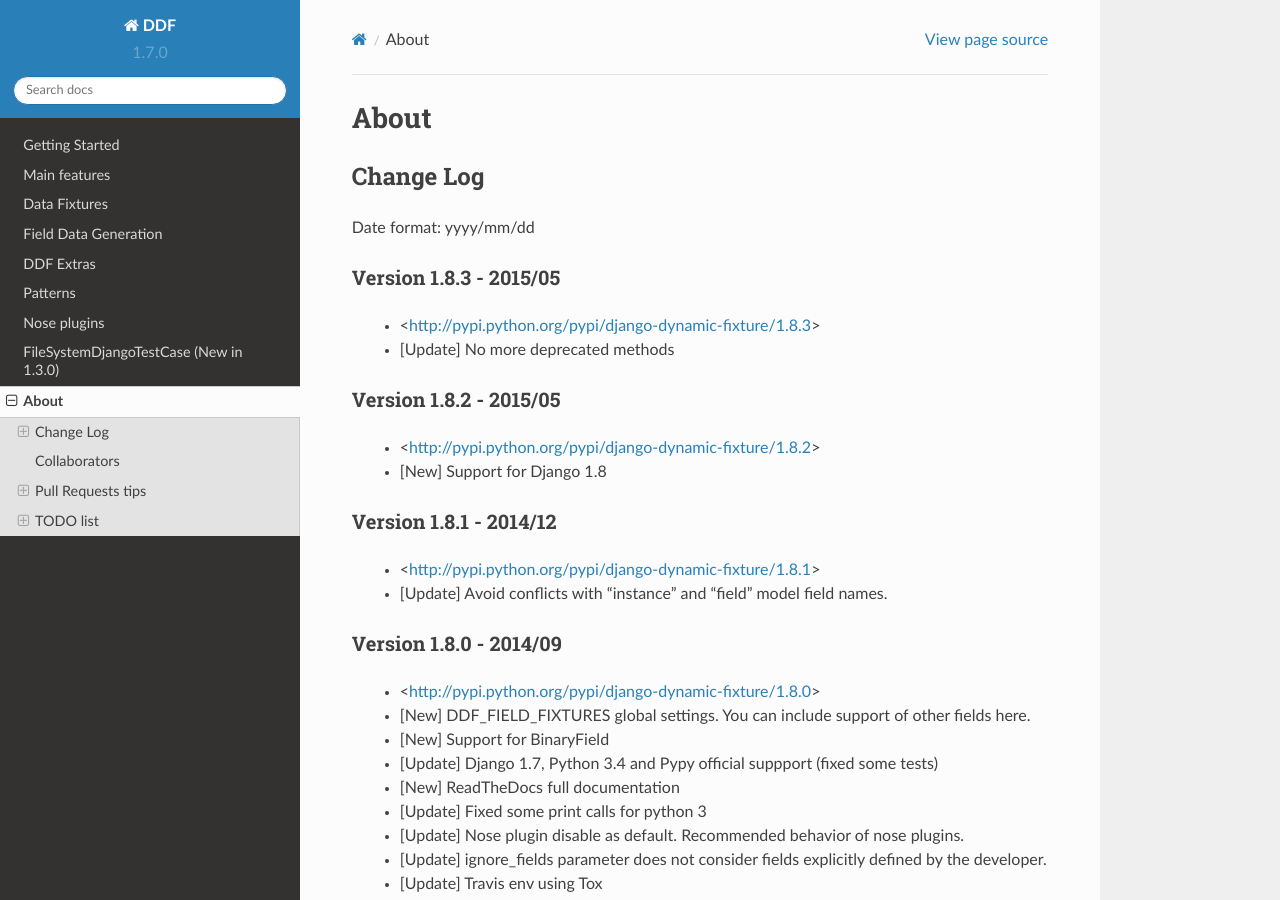
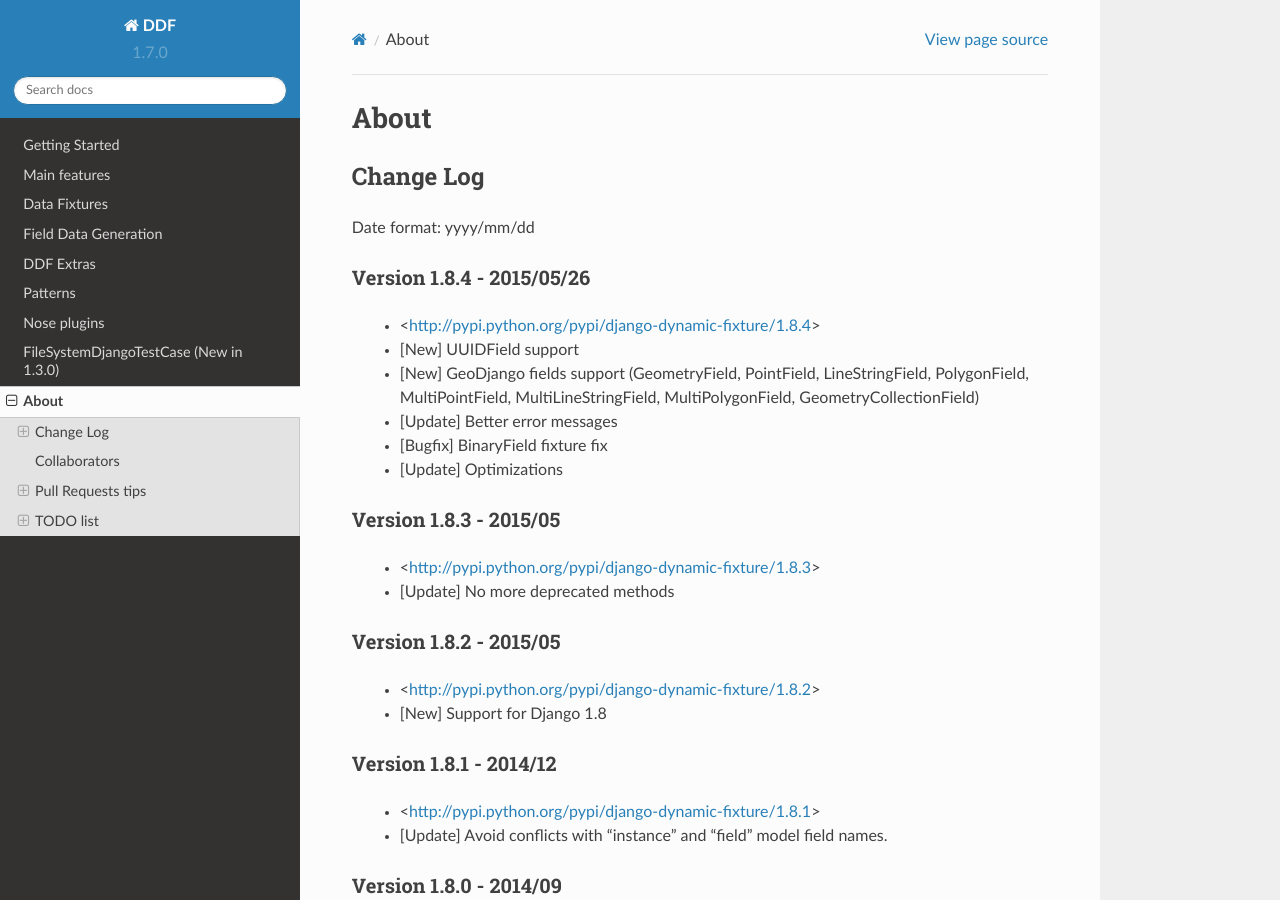
Before and after one commit to paulocheque/django-dynamic-fixture, a Sphinx documentation site: the page built from docs/source/about.rst, in a window 1280 px wide and 900 px high. Built offline with Sphinx 7.4.7 and the Read the Docs theme 2.0.0, drawn with Linux system fonts in a browser that asks for light colours.

```diff
--- a/docs/source/about.rst
+++ b/docs/source/about.rst
@@ -8,6 +8,17 @@ Change Log
 ===============================================================================
 
 Date format: yyyy/mm/dd
+
+
+Version 1.8.4 - 2015/05/26
+-------------------------------------------------------------------------------
+  * <http://pypi.python.org/pypi/django-dynamic-fixture/1.8.4>
+  * [New] UUIDField support
+  * [New] GeoDjango fields support (GeometryField, PointField, LineStringField, PolygonField, MultiPointField, MultiLineStringField, MultiPolygonField, GeometryCollectionField)
+  * [Update] Better error messages
+  * [Bugfix] BinaryField fixture fix
+  * [Update] Optimizations
+
 
 Version 1.8.3 - 2015/05
 -------------------------------------------------------------------------------
--- a/docs/source/data.rst
+++ b/docs/source/data.rst
@@ -25,6 +25,10 @@ PS: Use **DDF_FIELD_FIXTURES** settings, customized data or even the field defau
 
 GeoDjango Fields
 ===============================================================================
+
+After `1.8.4` version, DDF has native support for GeoDjango fields: GeometryField, PointField, LineStringField, PolygonField, MultiPointField, MultiLineStringField, MultiPolygonField, GeometryCollectionField.
+
+For older versions of DDF, please, use the following approach:
 
 You can use DDF_FIELD_FIXTURES to create fixtures for Geo Django fields::
 
--- a/setup.py
+++ b/setup.py
@@ -14,7 +14,7 @@ from setuptools import setup, find_packages
 # Update version and save
 # Go to 'files' link and upload the file
 
-VERSION = '1.8.3'
+VERSION = '1.8.4'
 
 tests_require = [
     'nose>=1.3.6',
```
Also changed, not shown: 2 other files.
